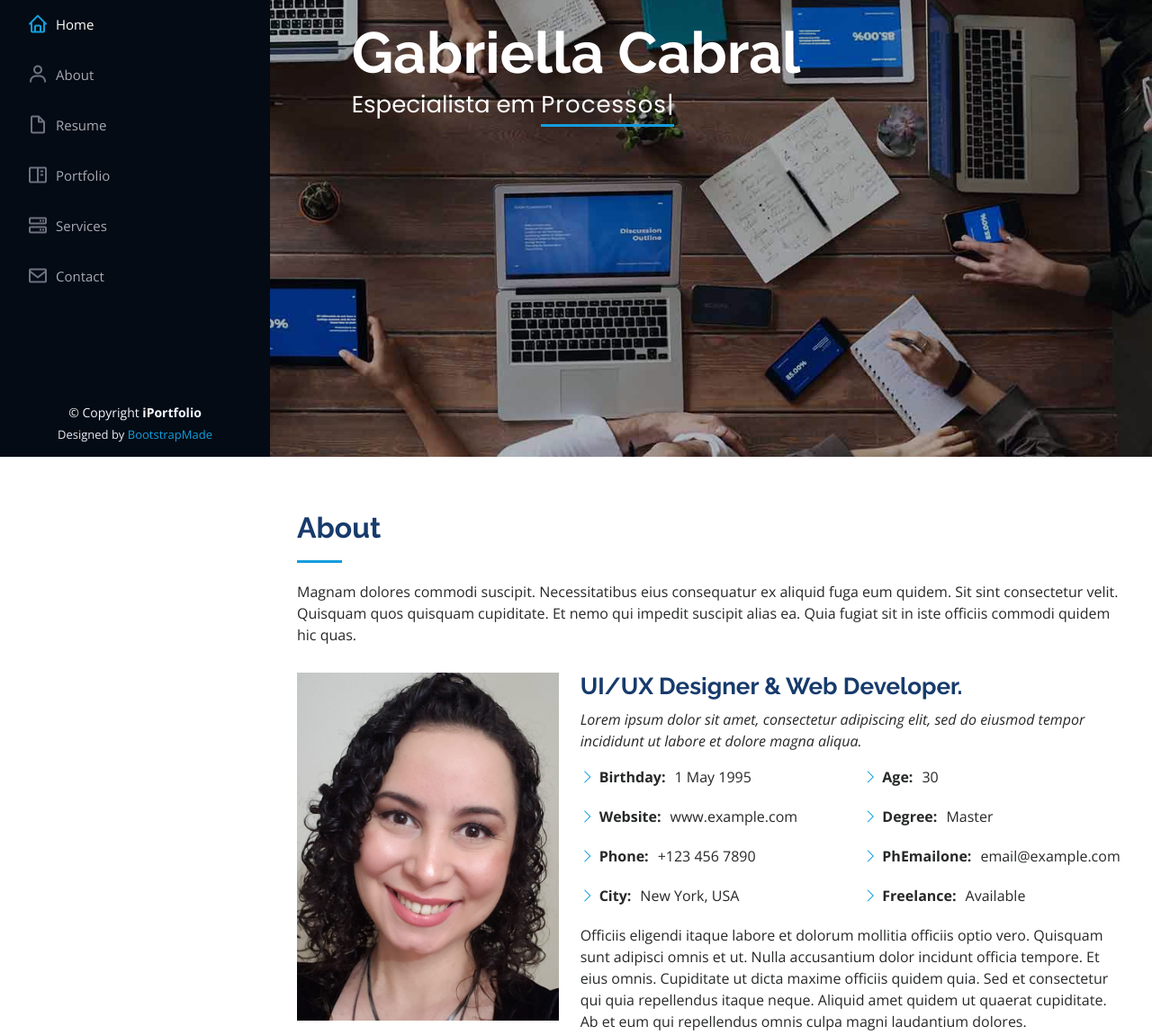
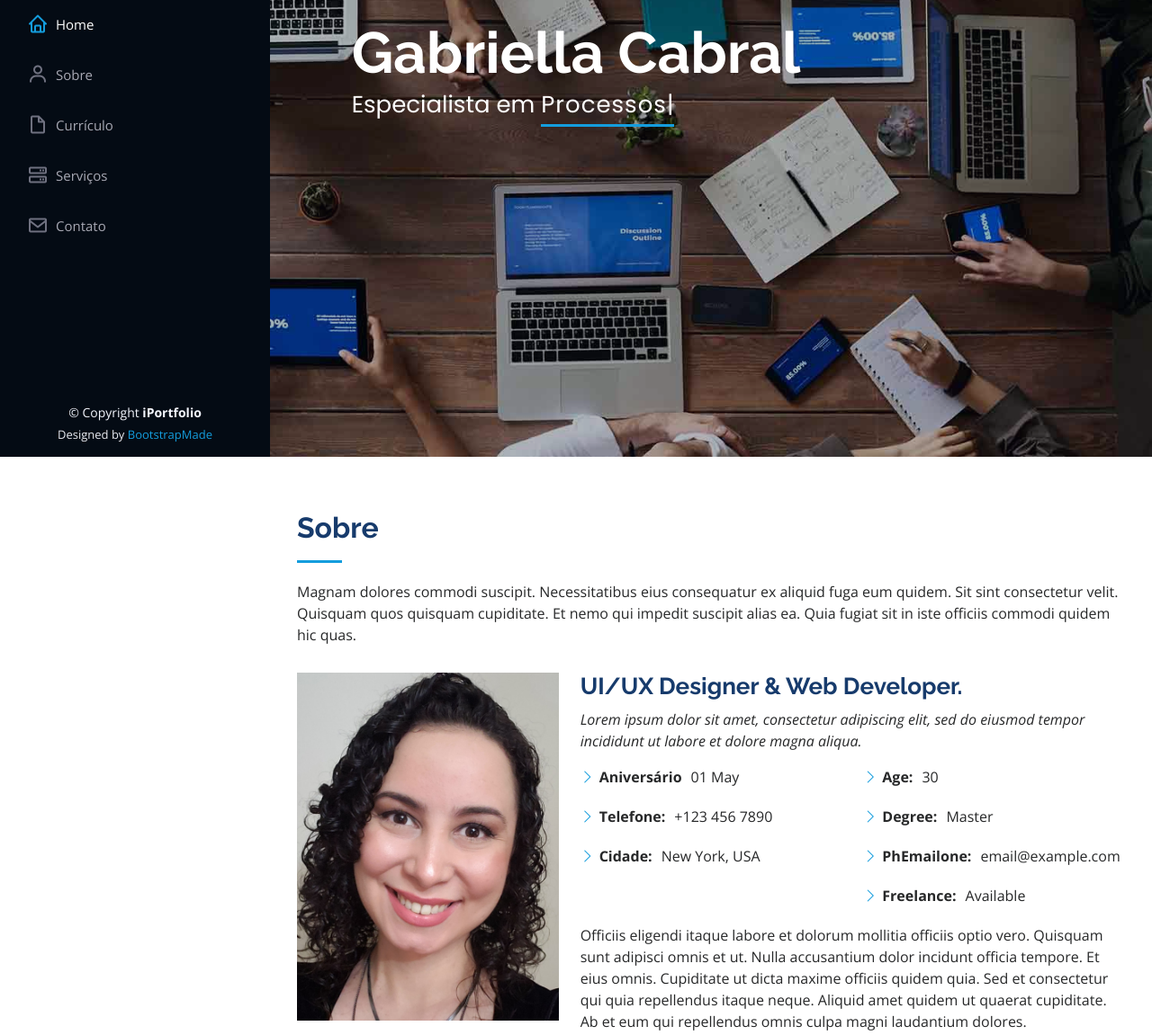
Before and after one commit to gabicaabral/portfolio, a plain HTML site: page iPortfolio/index.html in a window 1280 px wide. Shown: the part 292-1443 px from the top of the page at 90% size. Drawn offline with nearby package versions, Linux system fonts and the light colour scheme.

Commit message:
Atualização da seção sobre

```diff
--- a/iPortfolio/index.html
+++ b/iPortfolio/index.html
@@ -60,11 +60,10 @@
       <nav id="navbar" class="nav-menu navbar">
         <ul>
           <li><a href="#hero" class="nav-link scrollto active"><i class="bx bx-home"></i> <span>Home</span></a></li>
-          <li><a href="#about" class="nav-link scrollto"><i class="bx bx-user"></i> <span>About</span></a></li>
-          <li><a href="#resume" class="nav-link scrollto"><i class="bx bx-file-blank"></i> <span>Resume</span></a></li>
-          <li><a href="#portfolio" class="nav-link scrollto"><i class="bx bx-book-content"></i> <span>Portfolio</span></a></li>
-          <li><a href="#services" class="nav-link scrollto"><i class="bx bx-server"></i> <span>Services</span></a></li>
-          <li><a href="#contact" class="nav-link scrollto"><i class="bx bx-envelope"></i> <span>Contact</span></a></li>
+          <li><a href="#about" class="nav-link scrollto"><i class="bx bx-user"></i> <span>Sobre</span></a></li>
+          <li><a href="#resume" class="nav-link scrollto"><i class="bx bx-file-blank"></i> <span>Currículo</span></a></li>
+          <li><a href="#services" class="nav-link scrollto"><i class="bx bx-server"></i> <span>Serviços</span></a></li>
+          <li><a href="#contact" class="nav-link scrollto"><i class="bx bx-envelope"></i> <span>Contato</span></a></li>
         </ul>
       </nav><!-- .nav-menu -->
     </div>
@@ -85,7 +84,7 @@
       <div class="container">
 
         <div class="section-title">
-          <h2>About</h2>
+          <h2>Sobre</h2>
           <p>Magnam dolores commodi suscipit. Necessitatibus eius consequatur ex aliquid fuga eum quidem. Sit sint consectetur velit. Quisquam quos quisquam cupiditate. Et nemo qui impedit suscipit alias ea. Quia fugiat sit in iste officiis commodi quidem hic quas.</p>
         </div>
 
@@ -102,10 +101,9 @@
             <div class="row">
               <div class="col-lg-6">
                 <ul>
-                  <li><i class="bi bi-chevron-right"></i> <strong>Birthday:</strong> <span>1 May 1995</span></li>
-                  <li><i class="bi bi-chevron-right"></i> <strong>Website:</strong> <span>www.example.com</span></li>
-                  <li><i class="bi bi-chevron-right"></i> <strong>Phone:</strong> <span>+123 456 7890</span></li>
-                  <li><i class="bi bi-chevron-right"></i> <strong>City:</strong> <span>New York, USA</span></li>
+                  <li><i class="bi bi-chevron-right"></i> <strong>Aniversário</strong> <span>01 May</span></li>
+                  <li><i class="bi bi-chevron-right"></i> <strong>Telefone:</strong> <span>+123 456 7890</span></li>
+                  <li><i class="bi bi-chevron-right"></i> <strong>Cidade:</strong> <span>New York, USA</span></li>
                 </ul>
               </div>
               <div class="col-lg-6">
```
